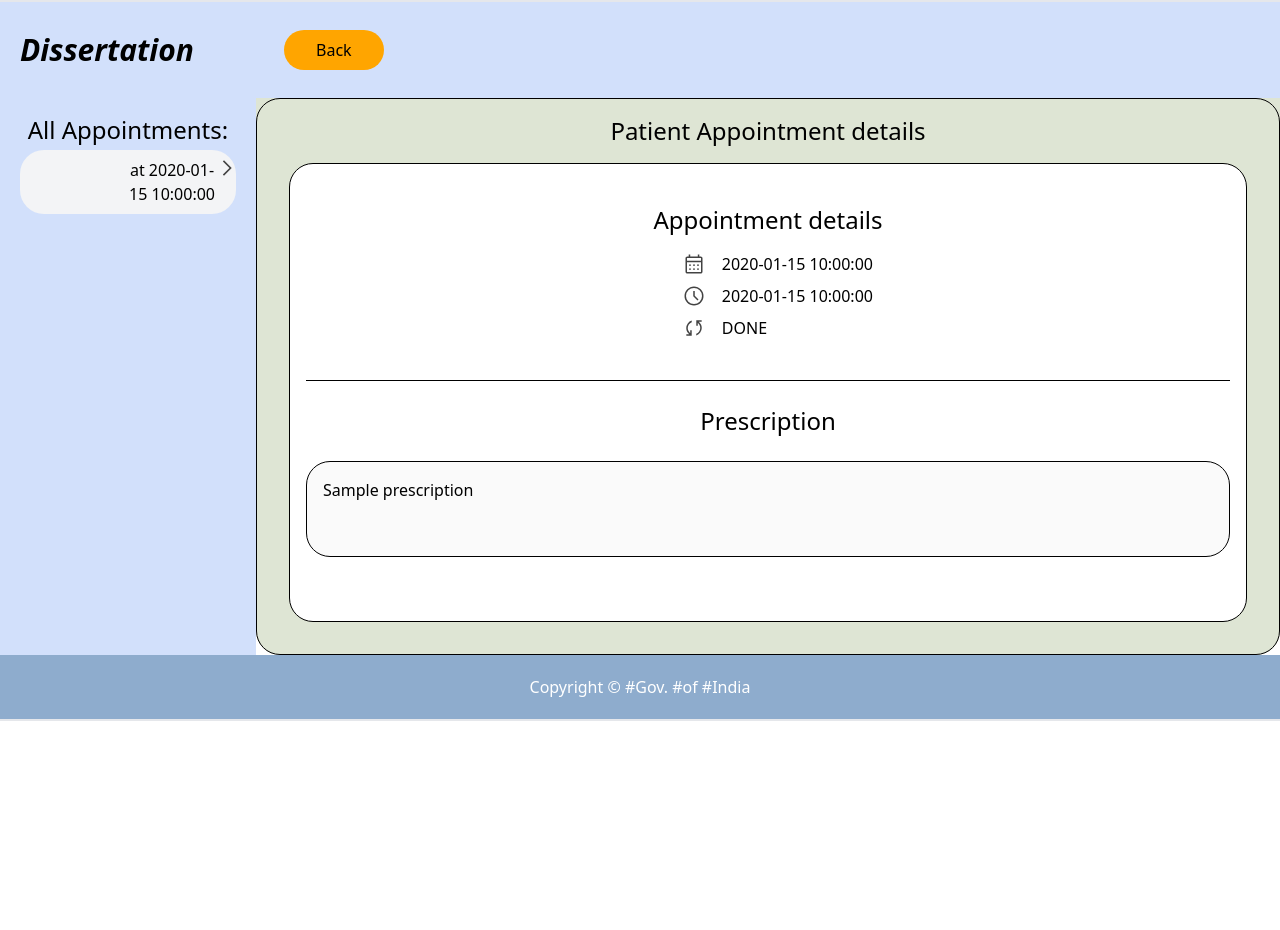
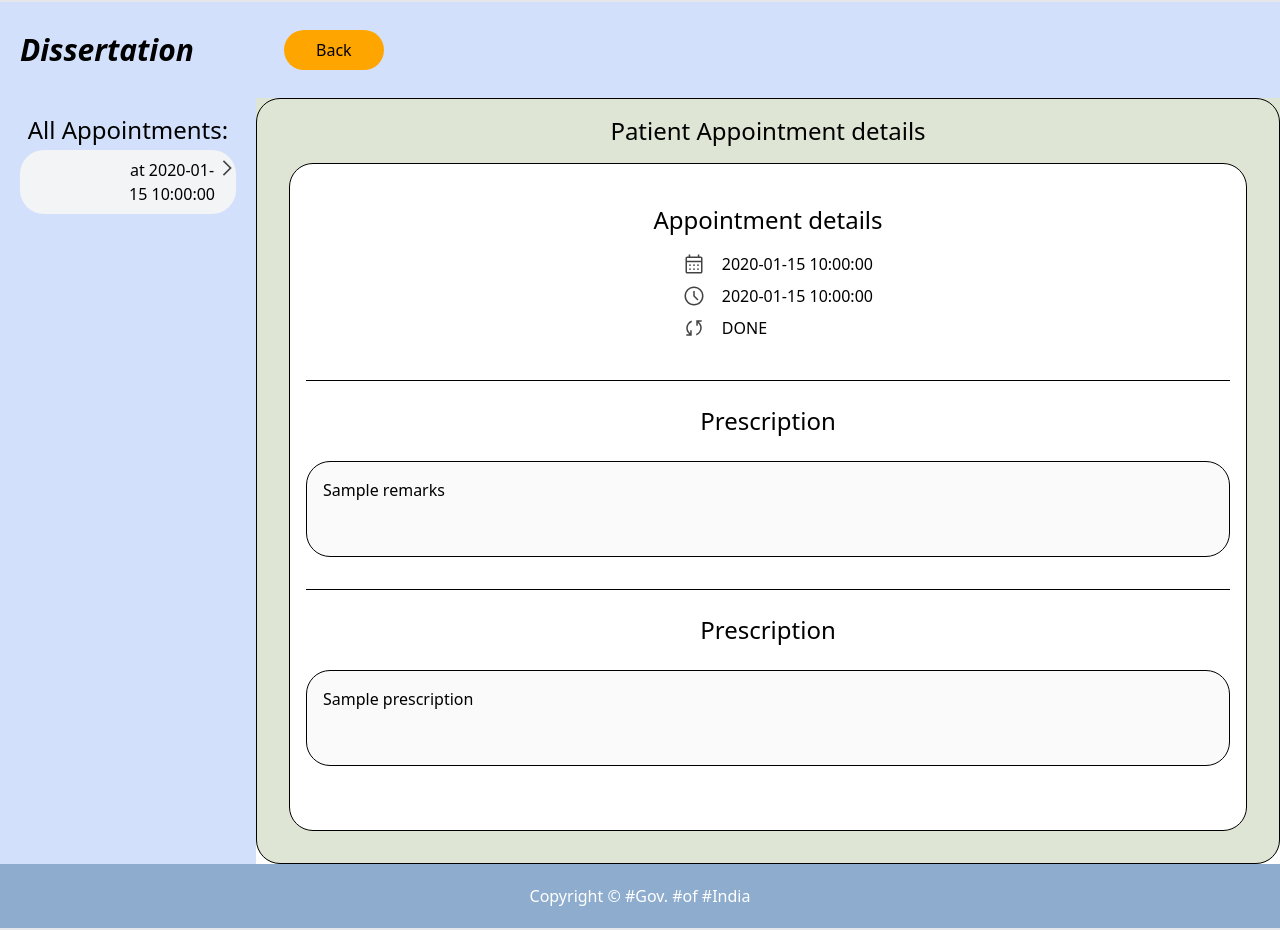
Before and after one commit to charan002/dissertation, a Flask app: template templates/doctor/patientdetails.html in a window 1280 px wide. Before the commit the page ends 721 px from the top, so only its background shows below. Run offline with Flask 3, Linux system fonts and the light colour scheme; the template is opened without the code that fills it: most values are stand-ins (such as "Sample title", 1, 10 or a date in 2020); style sheets or scripts are compiled from the project's sources.

Commit message:
added medical history feature

```diff
--- a/static/js/doctorPatientDetails.js
+++ b/static/js/doctorPatientDetails.js
@@ -17,15 +17,17 @@ const handleStatusChange = async (event) => {
     }
 }
 
-const updatePrescription = async (event) => {
-    const data = document.getElementById("prescription-content").value
+const updatePrescriptionAndRemarks = async (event) => {
+    const remarks = document.getElementById("remarks-content").value
+    const prescription = document.getElementById("prescription-content").value
     console.log(event.target.getAttribute("data-mydata"))
     const id = JSON.parse(event.target.getAttribute("data-mydata"))["_id"]
-    const response = await fetch("/doc/submit/prescription", {
+    const response = await fetch("/doc/submit/prescriptionAndRemarks", {
         method: "POST",
         body: JSON.stringify({
             id: id,
-            prescription: data
+            prescription: prescription,
+            remarks: remarks
         }),
         headers: {
             "Content-Type": "application/json"
@@ -33,7 +35,11 @@ const updatePrescription = async (event) => {
     })
     const jsonResponse = await response.json()
     if (jsonResponse["status"] == "success") {
-        document.getElementById(`prescription-submit-btn`).classList.toggle("hidden")
+        document.getElementById(`update-success-message`).classList.remove("hidden")
+        document.getElementById(`update-failure-message`).classList.add("hidden")
+    } else {
+        document.getElementById("update-failure-message").classList.remove("hidden")
+        document.getElementById("update-success-message").classList.add("hidden")
     }
 }
 
@@ -42,13 +48,13 @@ const insertEnabledPrescriptionIfStatusInProgress = (data) => {
         document.getElementById("apptmt-prescription").innerHTML = `
             <label class="place-self-end self-center mr-4">Prescription</label>
             <textarea class="border h-24 border-black rounded-3xl p-4" id="prescription-content"
-                draggable="false" style="resize: none;">${data["prescription"]}</textarea>
+                draggable="false" style="resize: none;">${data["prescription"] ? data["prescription"] : ""}</textarea>
         `
     } else if (data['status'] == "DONE") {
         document.getElementById("apptmt-prescription").innerHTML = `
             <label class="place-self-end self-center mr-4">Prescription</label>
             <textarea class="border h-24 border-black rounded-3xl p-4" id="prescription-content"
-                draggable="false" style="resize: none;" disabled>${data["prescription"]}</textarea>
+                draggable="false" style="resize: none;" disabled>${data["prescription"] ? data["prescription"] : ""}</textarea>
         `
     } else if (data['status'] == "TODO") {
         document.getElementById("apptmt-prescription").innerHTML = ``
@@ -58,7 +64,7 @@ const insertEnabledPrescriptionIfStatusInProgress = (data) => {
 const insertButtonElement = (data) => {
     if (data["status"] == "INPROGRESS") {
         document.getElementById("prescription-div").innerHTML = `
-            <button data-mydata='${JSON.stringify(data)}' onclick="updatePrescription(event)" id="prescription-submit-btn" class="border rounded-3xl">Submit</button>
+            <button data-mydata='${JSON.stringify(data)}' onclick="updatePrescriptionAndRemarks(event)" id="prescription-submit-btn" class="border rounded-3xl">Submit</button>
         `
     } else {
         document.getElementById("prescription-div").innerHTML = ``
@@ -84,6 +90,24 @@ const insertStatusElement = (data) => {
     }
 }
 
+const insertRemarksElement = (data) => {
+    if (data['status'] == "INPROGRESS") {
+        document.getElementById("apptmt-remarks").innerHTML = `
+            <label class="place-self-end self-center mr-4">Remarks</label>
+            <textarea class="border h-24 border-black rounded-3xl p-4" id="remarks-content"
+                draggable="false" style="resize: none;">${data["remarks"] ? data["remarks"] : ""}</textarea>
+        `
+    } else if (data['status'] == "DONE") {
+        document.getElementById("apptmt-remarks").innerHTML = `
+            <label class="place-self-end self-center mr-4">Remarks</label>
+            <textarea class="border h-24 border-black rounded-3xl p-4" id="remrks-content-disabled"F
+                draggable="false" style="resize: none;" disabled>${data["remarks"] ? data["remarks"] : ""}</textarea>
+        `
+    } else if (data['status'] == "TODO") {
+        document.getElementById("apptmt-remarks").innerHTML = ``
+    }
+}
+
 const handleAppointmentChange = (event) => {
     console.log(event.currentTarget)
     let data = JSON.parse(event.currentTarget.getAttribute("data-mydata"))
@@ -91,6 +115,7 @@ const handleAppointmentChange = (event) => {
     document.getElementById("apptmt-date").innerHTML = data['date']
     document.getElementById("apptmt-timeslot").innerHTML = data['timeSlot']
     insertStatusElement(data)
+    insertRemarksElement(data)
     insertEnabledPrescriptionIfStatusInProgress(data)
     insertButtonElement(data)
 }
--- a/templates/doctor/patientdetails.html
+++ b/templates/doctor/patientdetails.html
@@ -18,7 +18,8 @@
                     <div class="flex flex-col">
                         {% for item in data.allUserAppointments %}
                         <div class="bg-gray-100 m-1 rounded-3xl p-2">
-                            <div data-mydata='{{item | tojson}}' onclick="handleAppointmentChange(event)" class="hover:cursor-pointer ">
+                            <div data-mydata='{{item | tojson}}' onclick="handleAppointmentChange(event)"
+                                class="hover:cursor-pointer ">
                                 {% set date_parts = item.displayDate.split("-") %}
                                 <div class="grid grid-cols-[45%_50%_5%]">
                                     <div class="place-self-end flex gap-2">
@@ -84,7 +85,8 @@
                                 </svg>
                                 <p id="apptmt-status" class="place-self-start">{{ item.status }}</p>
                             </div>
-                            <div id="apptmt-status-change" class="grid grid-cols-[45%_55%] items-center justify-center mb-2">
+                            <div id="apptmt-status-change"
+                                class="grid grid-cols-[45%_55%] items-center justify-center mb-2">
                                 {% if item.status != "DONE" %}
                                 <label class="place-self-end self-center mr-4">Change Status</label>
                                 <select id="status-dropdown" class="border border-black rounded-3xl h-10 px-4"
@@ -96,17 +98,32 @@
                                 </select>
                                 {% endif %}
                             </div>
+                            <br>
+                            <hr>
+                            <br>
+                            <div id="apptmt-remarks" class="grid mb-2">
+                                {% if item.status == "INPROGRESS" %}
+                                <label class="self-center text-2xl">Enter Remarks</label>
+                                <br>
+                                <textarea class="border h-24 border-black rounded-3xl p-4" id="remarks-content"
+                                    draggable="false"
+                                    style="resize: none;">{% if item.remarks %}{{ item.remarks }}{% endif %}</textarea>
+                                {% endif %}
+                                {% if item.status == "DONE" %}
+                                <label class=" self-center text-2xl">Prescription</label>
+                                <br/>
+                                <textarea class="border h-24 border-black rounded-3xl p-4" id="remarks-content-disabled"
+                                    draggable="false" disabled style="resize: none;">{{item.remarks}}
+                                </textarea>
+                                {% endif %}
+                            </div>
                             <div id="apptmt-prescription" class="grid  mb-2">
                                 {% if item.status == "INPROGRESS" %}
-                                <br>
-                                <hr>
-                                <br>
                                 <label class=" self-center text-2xl">Prescribe below</label>
                                 <br>
                                 <textarea class="border h-24 border-black rounded-3xl p-4" id="prescription-content"
                                     draggable="false"
-                                    style="resize: none;">{% if item.prescription %}{{ item.prescription }}{% endif %}
-                                </textarea>
+                                    style="resize: none;">{% if item.prescription %}{{ item.prescription }}{% endif %}</textarea>
                                 {% endif %}
                                 {% if item.status == "DONE" %}
                                 <br>
@@ -114,14 +131,18 @@
                                 <br>
                                 <label class=" self-center text-2xl">Prescription</label>
                                 <br>
-                                <textarea class="border h-24 border-black rounded-3xl p-4" id="prescription-content"
+                                <textarea class="border h-24 border-black rounded-3xl p-4" id="prescription-content-disabled"
                                     draggable="false" disabled style="resize: none;">{{item.prescription}}
                                 </textarea>
                                 {% endif %}
                             </div>
+                            <div class="text-center\">
+                                <p class="hidden" id="update-success-message">Updated Successfully</p>
+                                <p class="hidden" id="update-failure-message">Update failed. Please try again after some time</p>
+                            </div>
                             <div class="mt-6" id="prescription-div">
                                 {% if item.status != "DONE" %}
-                                <button data-mydata='{{ item | tojson }}' onclick="updatePrescription(event)"
+                                <button data-mydata='{{ item | tojson }}' onclick="updatePrescriptionAndRemarks(event)"
                                     id="prescription-submit-btn" class="border rounded-3xl">Submit</button>
                                 {% endif %}
                             </div>
```
Also changed, not shown: routes/doctorroutes.py (+5 -3 lines). Lines whose indentation alone changed are shown as unchanged.
